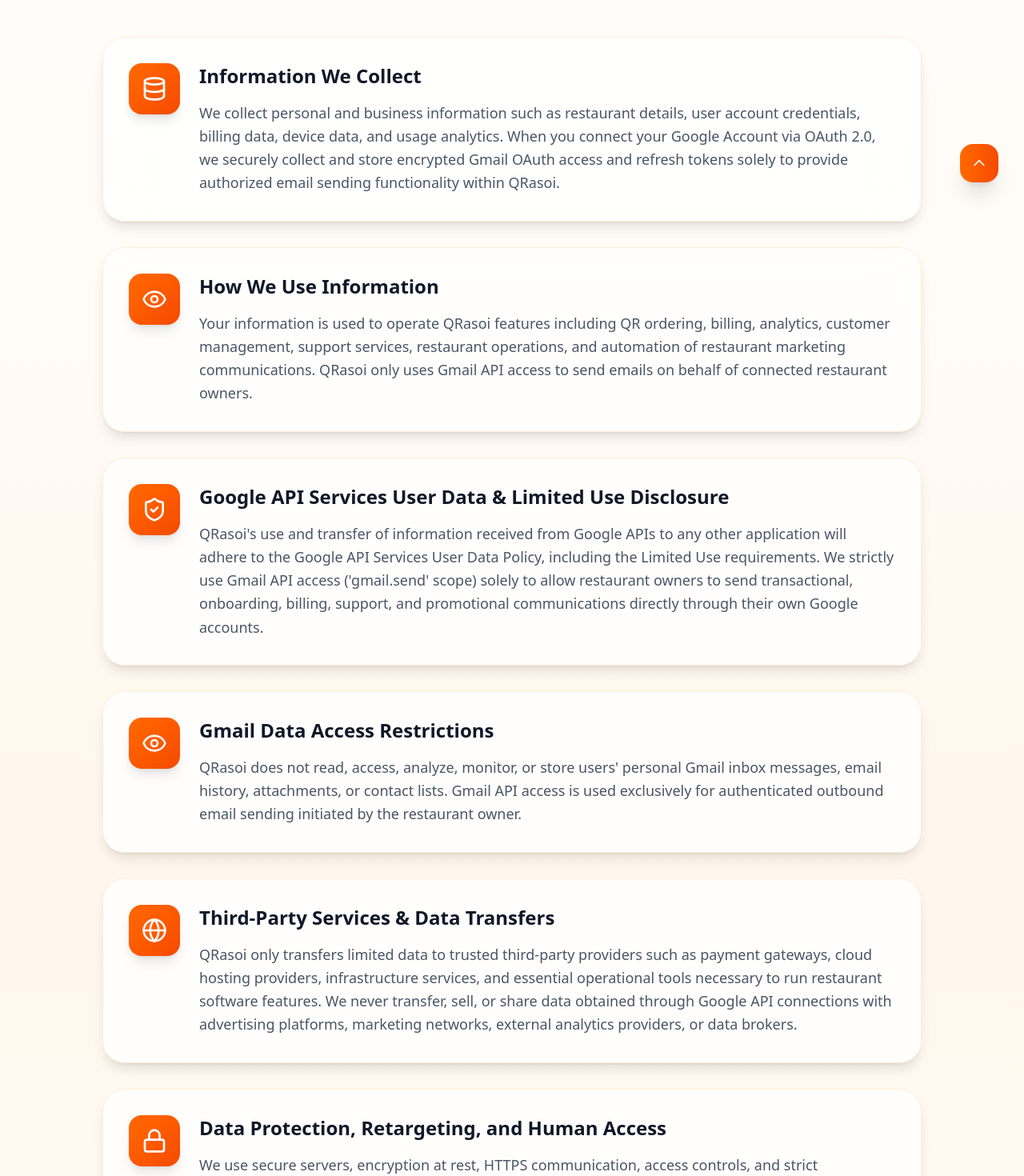
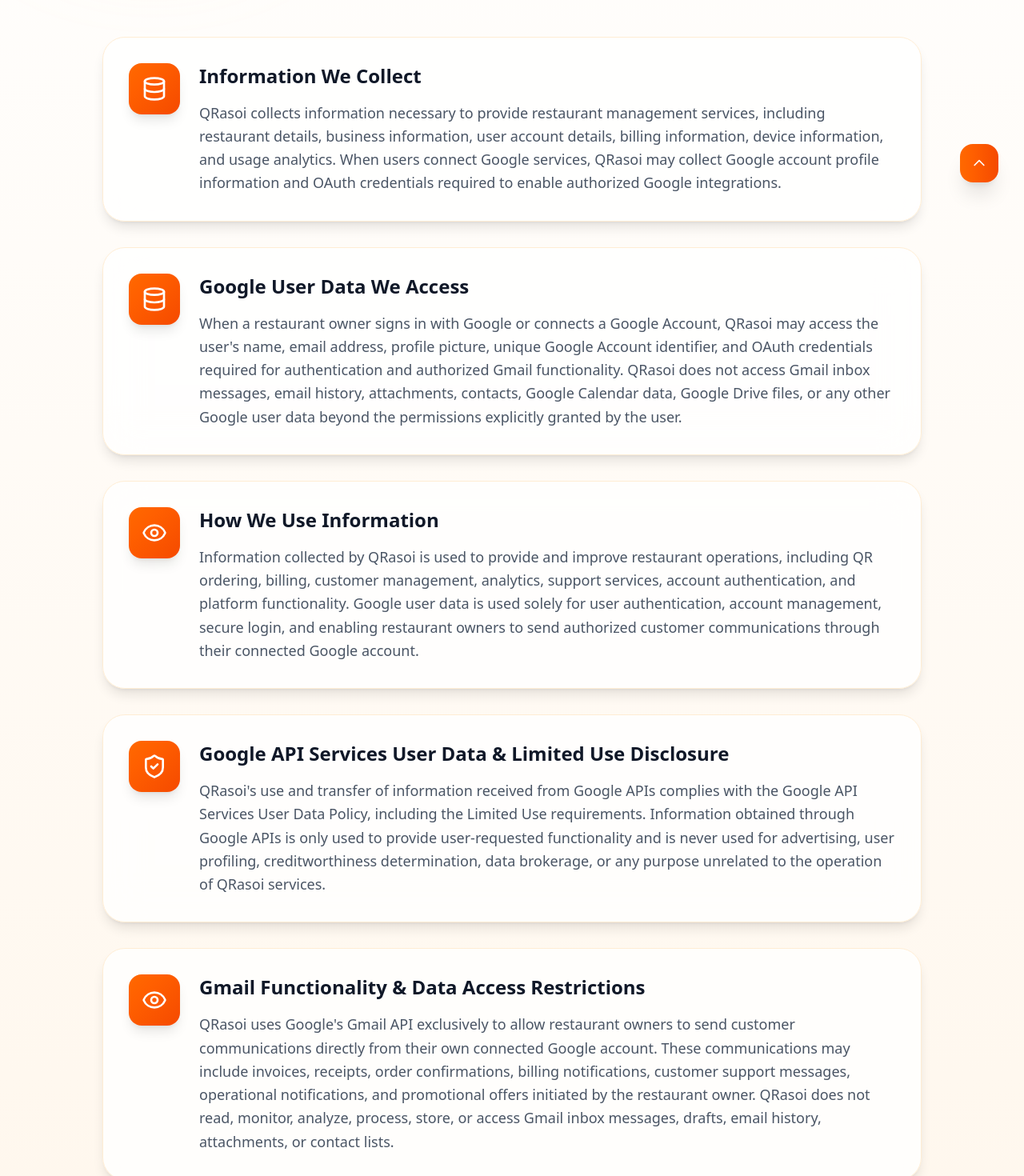
Before and after one commit to Jaysahu207/restaurant-os-marketing, a Next.js app: page /privacy-policy in a window 1280 px wide. Shown: the part 540-2010 px from the top of the page at 80% size. Built offline with nearby package versions, Linux system fonts and the light colour scheme.

Commit message:
Privacy policy update

```diff
--- a/app/contact/page.tsx
+++ b/app/contact/page.tsx
@@ -118,7 +118,7 @@
                   {
                     icon: Mail,
                     title: "Email Us",
-                    value: "support@qrasoi.com",
+                    value: "qrasoi.business@gmail.com",
                   },
                   {
                     icon: Phone,
--- a/app/privacy-policy/page.tsx
+++ b/app/privacy-policy/page.tsx
@@ -8,6 +8,12 @@
   Database,
   Globe,
   Mail,
+  ArrowRight,
+  CheckCircle2,
+  Settings2,
+  ShieldAlert,
+  ShieldQuestion,
+
   ArrowLeft,
 } from "lucide-react";
 
@@ -17,49 +23,77 @@
       icon: Database,
       title: "Information We Collect",
       content:
-        "We collect personal and business information such as restaurant details, user account credentials, billing data, device data, and usage analytics. When you connect your Google Account via OAuth 2.0, we securely collect and store encrypted Gmail OAuth access and refresh tokens solely to provide authorized email sending functionality within QRasoi.",
+        "QRasoi collects information necessary to provide restaurant management services, including restaurant details, business information, user account details, billing information, device information, and usage analytics. When users connect Google services, QRasoi may collect Google account profile information and OAuth credentials required to enable authorized Google integrations.",
     },
+
+    {
+      icon: Database,
+      title: "Google User Data We Access",
+      content:
+        "When a restaurant owner signs in with Google or connects a Google Account, QRasoi may access the user's name, email address, profile picture, unique Google Account identifier, and OAuth credentials required for authentication and authorized Gmail functionality. QRasoi does not access Gmail inbox messages, email history, attachments, contacts, Google Calendar data, Google Drive files, or any other Google user data beyond the permissions explicitly granted by the user.",
+    },
+
     {
       icon: Eye,
       title: "How We Use Information",
       content:
-        "Your information is used to operate QRasoi features including QR ordering, billing, analytics, customer management, support services, restaurant operations, and automation of restaurant marketing communications. QRasoi only uses Gmail API access to send emails on behalf of connected restaurant owners.",
+        "Information collected by QRasoi is used to provide and improve restaurant operations, including QR ordering, billing, customer management, analytics, support services, account authentication, and platform functionality. Google user data is used solely for user authentication, account management, secure login, and enabling restaurant owners to send authorized customer communications through their connected Google account.",
     },
+
     {
       icon: ShieldCheck,
       title: "Google API Services User Data & Limited Use Disclosure",
       content:
-        "QRasoi's use and transfer of information received from Google APIs to any other application will adhere to the Google API Services User Data Policy, including the Limited Use requirements. We strictly use Gmail API access ('gmail.send' scope) solely to allow restaurant owners to send transactional, onboarding, billing, support, and promotional communications directly through their own Google accounts.",
+        "QRasoi's use and transfer of information received from Google APIs complies with the Google API Services User Data Policy, including the Limited Use requirements. Information obtained through Google APIs is only used to provide user-requested functionality and is never used for advertising, user profiling, creditworthiness determination, data brokerage, or any purpose unrelated to the operation of QRasoi services.",
     },
+
     {
       icon: Eye,
-      title: "Gmail Data Access Restrictions",
+      title: "Gmail Functionality & Data Access Restrictions",
       content:
-        "QRasoi does not read, access, analyze, monitor, or store users' personal Gmail inbox messages, email history, attachments, or contact lists. Gmail API access is used exclusively for authenticated outbound email sending initiated by the restaurant owner.",
+        "QRasoi uses Google's Gmail API exclusively to allow restaurant owners to send customer communications directly from their own connected Google account. These communications may include invoices, receipts, order confirmations, billing notifications, customer support messages, operational notifications, and promotional offers initiated by the restaurant owner. QRasoi does not read, monitor, analyze, process, store, or access Gmail inbox messages, drafts, email history, attachments, or contact lists.",
     },
+
     {
       icon: Globe,
-      title: "Third-Party Services & Data Transfers",
+      title: "Data Sharing Practices",
       content:
-        "QRasoi only transfers limited data to trusted third-party providers such as payment gateways, cloud hosting providers, infrastructure services, and essential operational tools necessary to run restaurant software features. We never transfer, sell, or share data obtained through Google API connections with advertising platforms, marketing networks, external analytics providers, or data brokers.",
+        "QRasoi does not sell, rent, trade, or share Google user data with advertisers, marketing platforms, data brokers, or unrelated third parties. Information may only be shared with trusted service providers such as cloud hosting providers, infrastructure providers, payment processors, and technical service providers strictly required to operate QRasoi services. These providers are contractually obligated to protect user data and may only process information on our behalf.",
     },
+
     {
       icon: Lock,
-      title: "Data Protection, Retargeting, and Human Access",
+      title: "Data Storage & Protection",
       content:
-        "We use secure servers, encryption at rest, HTTPS communication, access controls, and strict authentication measures to protect your information. QRasoi does not use Google API data for serving advertisements, retargeting, interest-based personalization, or user profiling. No human staff members are permitted to access Gmail-connected data unless explicit user consent is provided for support purposes or access is required for legal compliance or security investigations.",
+        "QRasoi protects user information using industry-standard security measures including HTTPS encryption, encrypted storage, secure access controls, authentication safeguards, server monitoring, and restricted personnel access. Google OAuth credentials are stored securely and are accessible only to authorized systems required to provide approved functionality.",
     },
+
+    {
+      icon: ShieldCheck,
+      title: "Data Retention & Deletion",
+      content:
+        "QRasoi retains user information and Google OAuth credentials only for as long as necessary to provide services, maintain account functionality, comply with legal obligations, resolve disputes, and enforce agreements. Users may request deletion of their account and associated data by contacting support@qrasoi.in. Upon verification, applicable user data and stored OAuth credentials will be permanently removed unless retention is required by law.",
+    },
+
     {
       icon: ShieldCheck,
       title: "Google Account Access Revocation",
       content:
-        "Users may revoke QRasoi's access to their Google account at any time through their QRasoi account settings or directly from their Google Account security settings. Once disconnected, Gmail API access tokens are disabled and email functionality is terminated.",
+        "Users may revoke QRasoi's access to their Google Account at any time through their QRasoi account settings or directly through Google Account Security settings. Once access is revoked, associated OAuth credentials become invalid and Google-connected functionality, including email sending, will no longer be available.",
     },
+
     {
       icon: Eye,
       title: "AI & Machine Learning Restrictions",
       content:
-        "QRasoi never sells personal, restaurant, or Google API-derived data. Information obtained through Google API integrations is never transferred, shared, or used to create, train, fine-tune, or improve generalized artificial intelligence or machine learning models.",
+        "QRasoi never sells personal information or Google API-derived data. Information obtained through Google APIs is never transferred, shared, or used to train, fine-tune, develop, or improve generalized artificial intelligence models, machine learning models, or automated decision-making systems.",
+    },
+
+    {
+      icon: Mail,
+      title: "Contact & Privacy Requests",
+      content:
+        "If you have questions regarding privacy, data protection, Google Account permissions, or wish to request deletion of your account or data, please contact us at support@qrasoi.in. We will respond to privacy-related requests within a reasonable timeframe and in accordance with applicable laws.",
     },
   ];
 
--- a/app/support/page.tsx
+++ b/app/support/page.tsx
@@ -204,7 +204,7 @@
                   <div>
                     <p className="text-sm text-gray-500">Email Support</p>
                     <h4 className="text-lg font-bold text-gray-900">
-                      support@qrasoi.com
+                      qrasoi.business@gmail.com
                     </h4>
                   </div>
                 </div>
--- a/app/terms-of-service/page.tsx
+++ b/app/terms-of-service/page.tsx
@@ -19,37 +19,84 @@
       icon: FileText,
       title: "Acceptance Of Terms",
       content:
-        "By accessing or using RestaurantOS, you agree to comply with these Terms of Service and all applicable laws and regulations.",
+        "By accessing or using QRasoi, you agree to be bound by these Terms of Service, our Privacy Policy, and all applicable laws and regulations. If you do not agree with these terms, you must discontinue use of the platform.",
     },
+
     {
       icon: ShieldCheck,
       title: "Account Responsibilities",
       content:
-        "You are responsible for maintaining the security of your account credentials and ensuring all information provided is accurate and up to date.",
+        "Users are responsible for maintaining the confidentiality of account credentials, safeguarding access to their accounts, and ensuring that all information provided to QRasoi is accurate, complete, and up to date.",
     },
+
+    {
+      icon: ShieldCheck,
+      title: "Google Account & OAuth Services",
+      content:
+        "Certain QRasoi features may require users to authenticate through Google Sign-In or connect Google services. By authorizing access, users grant QRasoi permission to access only the Google account data and permissions explicitly approved during the authorization process. Users may revoke access at any time through their Google Account settings.",
+    },
+
+    {
+      icon: Mail,
+      title: "Email Sending Functionality",
+      content:
+        "When users connect Gmail functionality, QRasoi may use Google's Gmail API solely to send authorized transactional, onboarding, billing, operational, and customer support communications on behalf of the authenticated user. QRasoi does not access or read personal inbox content, email history, attachments, or contacts.",
+    },
+
     {
       icon: CreditCard,
       title: "Subscriptions & Payments",
       content:
-        "Certain RestaurantOS features may require paid subscriptions. Subscription fees, billing cycles, and payment terms will be clearly communicated before purchase.",
+        "Certain QRasoi features may require paid subscriptions. Pricing, billing cycles, renewal terms, and payment obligations will be clearly disclosed before purchase. Failure to maintain active payments may result in limited access to premium services.",
     },
+
     {
       icon: Ban,
-      title: "Prohibited Usage",
+      title: "Acceptable Use Policy",
       content:
-        "Users may not misuse the platform, attempt unauthorized access, disrupt services, or use RestaurantOS for unlawful activities.",
+        "Users may not misuse the platform, attempt unauthorized access, interfere with platform security, distribute malicious software, violate applicable laws, send unlawful communications, or use QRasoi in a manner that harms other users or third parties.",
     },
+
     {
       icon: Scale,
       title: "Service Availability",
       content:
-        "We strive to maintain reliable uptime and uninterrupted access, but occasional maintenance, updates, or technical issues may temporarily affect services.",
+        "QRasoi strives to maintain reliable and uninterrupted service availability. However, maintenance activities, software updates, infrastructure issues, security incidents, or circumstances beyond our control may occasionally affect service availability.",
     },
+
+    {
+      icon: ShieldCheck,
+      title: "Data Protection & Privacy",
+      content:
+        "QRasoi processes user information in accordance with its Privacy Policy. We implement reasonable technical and organizational safeguards to protect user information, account credentials, and authorized Google account integrations.",
+    },
+
+    {
+      icon: Ban,
+      title: "Suspension & Termination",
+      content:
+        "QRasoi reserves the right to suspend or terminate accounts that violate these Terms, engage in fraudulent activity, abuse platform functionality, compromise system security, or violate applicable laws and regulations.",
+    },
+
+    {
+      icon: Scale,
+      title: "Intellectual Property",
+      content:
+        "All software, branding, content, designs, trademarks, and platform functionality provided by QRasoi remain the property of QRasoi or its licensors. Users may not copy, modify, distribute, reverse engineer, or exploit platform assets without prior written permission.",
+    },
+
     {
       icon: AlertTriangle,
       title: "Limitation Of Liability",
       content:
-        "RestaurantOS is provided on an 'as-is' basis. We are not liable for indirect damages, business interruptions, or losses arising from platform usage.",
+        "QRasoi is provided on an 'as-is' and 'as-available' basis. To the maximum extent permitted by law, QRasoi shall not be liable for indirect, incidental, special, consequential, or business-related losses arising from the use of the platform.",
+    },
+
+    {
+      icon: Scale,
+      title: "Changes To These Terms",
+      content:
+        "QRasoi may update these Terms of Service periodically to reflect changes in legal requirements, platform functionality, or business operations. Continued use of the platform following updates constitutes acceptance of the revised Terms.",
     },
   ];
 
--- a/components/layout/Footer.tsx
+++ b/components/layout/Footer.tsx
@@ -235,7 +235,7 @@
                 <div className="flex h-10 w-10 items-center justify-center rounded-xl bg-orange-100 text-orange-600">
                   <Mail className="h-4 w-4" />
                 </div>
-                support@qrasoi.com
+                qrasoi.business@gmail.com
               </div>
 
               <div className="flex items-center gap-3 text-sm text-gray-600">
```
